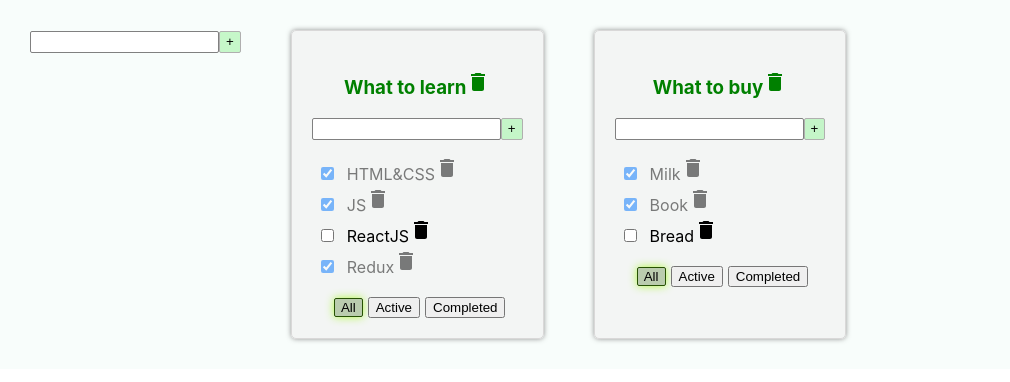
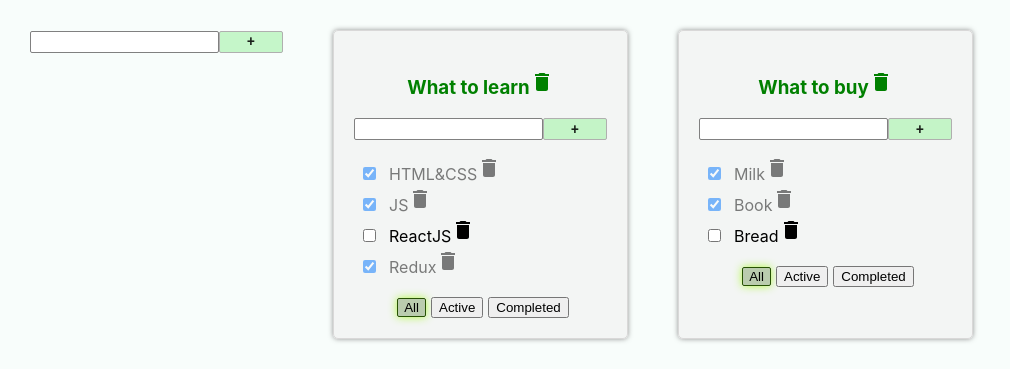
Before and after one commit to AliaksandrLiubanets/todolist, a React (Create React App) app: page / in a window 1280 px wide. Shown: the top 382 px of the page, without its empty margins (0-1010 px from the left). Built offline with nearby package versions, Linux system fonts and the light colour scheme.

Commit message:
Add Button from material-ui in InputField.tsx

```diff
--- a/src/InputField.tsx
+++ b/src/InputField.tsx
@@ -1,5 +1,6 @@
 import s from './Style.module.css'
 import React, {ChangeEvent, KeyboardEvent, useState} from 'react'
+import {Button} from '@material-ui/core'
 
 type InputFieldPropsType = {
     addItem: (title: string) => void
@@ -33,7 +34,8 @@ function InputField(props: InputFieldPropsType) {
                    onChange={setInputValue}
                    onKeyPress={seInputValueOnKeyPress}
             />
-            <button onClick={addTask}>+</button>
+            <Button onClick={addTask}>+</Button>
+            {/*<button onClick={addTask}>+</button>*/}
             {error && <div className={s.error_message}>{error}</div>}
         </div>
     )
```
